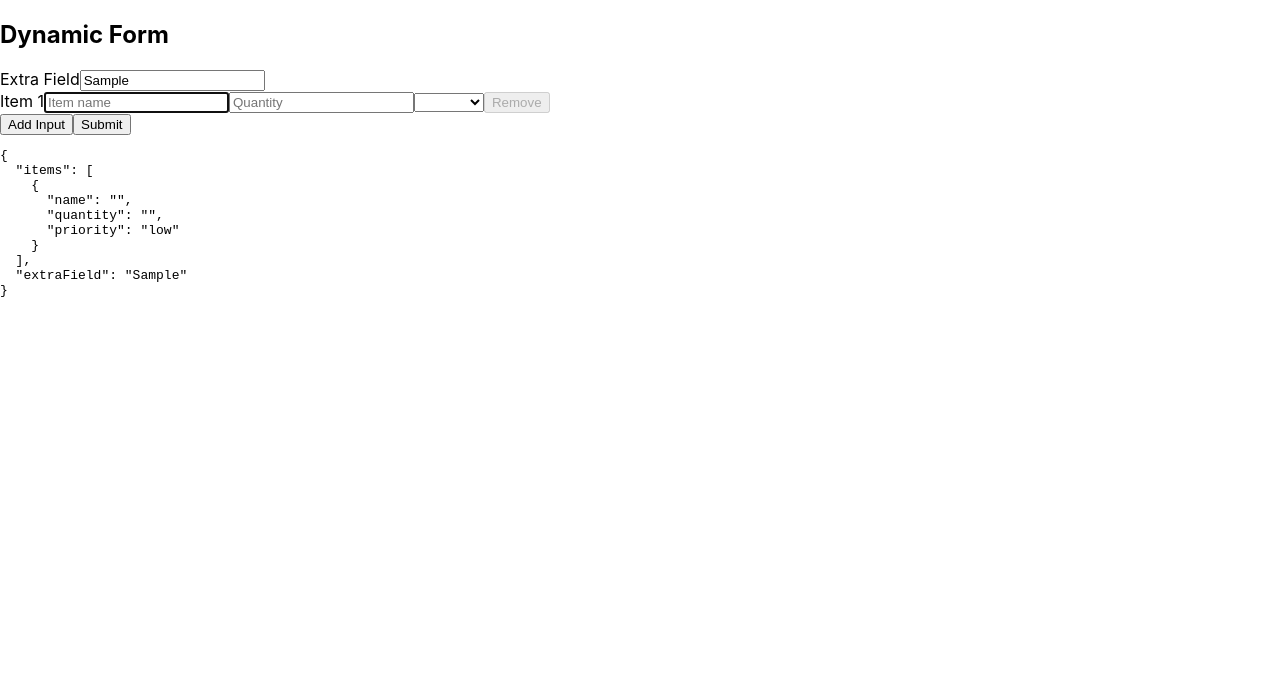
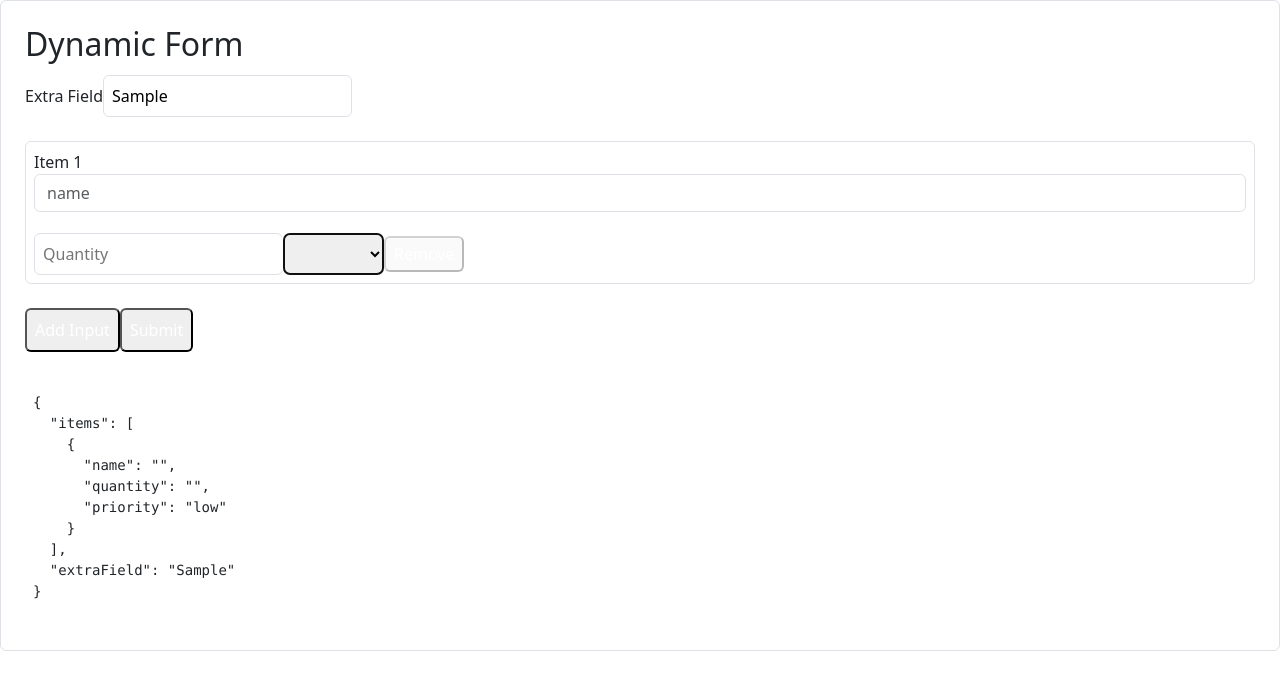
Before and after one commit to mayankfb43/react-tutorial, a React (Create React App) app: page / in a window 1280 px wide. Both pictures are taken after typing "Sample" into the empty fields and a click on the button "Add Input". Shown: the top 690 px of the page. Built offline with nearby package versions, Linux system fonts and the light colour scheme.

Commit message:
work on integrating bootstrap with react hook form

```diff
--- a/package.json
+++ b/package.json
@@ -9,6 +9,7 @@
     "@testing-library/react": "^13.4.0",
     "@testing-library/user-event": "^13.5.0",
     "axios": "^1.7.9",
+    "bootstrap": "^5.3.3",
     "react": "^19.0.0",
     "react-dom": "^19.0.0",
     "react-hook-form": "^7.54.2",
--- /dev/null
+++ b/src/app/formField/nested1.jsx
@@ -0,0 +1,17 @@
+import { useFormContext } from "react-hook-form"
+import { Quantity } from "./nested2";
+export function Name({index}) {
+
+    const {register,  formState: { errors }} = useFormContext();
+    return <>
+  <span>{errors.items?.[index]?.name &&
+   errors.items[index].name.message}
+  </span>
+  <div class="mb-3">
+  <input type="text"  {...register(`items.${index}.name`)} class="form-control" id="exampleFormControlInput1" placeholder="name" />
+</div>
+<Quantity index={index} />
+  </>
+
+
+}
--- /dev/null
+++ b/src/app/formField/nested2.jsx
@@ -0,0 +1,20 @@
+import { useFormContext } from "react-hook-form"
+
+export function Quantity({index}) {
+
+    const {register,  formState: { errors }} = useFormContext();
+    return <>
+   <input
+            {...register(`items.${index}.quantity`)}
+            placeholder="Quantity"
+            className="border p-2 w-full rounded mt-1"
+            type="number"
+          />
+          <span>{errors.items?.[index]?.quantity &&
+           errors.items[index].quantity.message}
+          </span>
+
+  </>
+
+
+}
--- a/src/app/reactHookForm.jsx
+++ b/src/app/reactHookForm.jsx
@@ -1,18 +1,11 @@
 import React from "react";
-import { useForm, useFieldArray } from "react-hook-form";
+import { useForm, useFieldArray, FormProvider } from "react-hook-form";
 import { yupResolver } from "@hookform/resolvers/yup";
 import * as yup from "yup";
+import { Name } from "./formField/nested1";
 
 function DynamicForm() {
-  const {
-    register,
-    control,
-    handleSubmit,
-    watch,
-    trigger,
-    setValue,
-    formState: { errors },
-  } = useForm({
+  const methods = useForm({
     defaultValues: {
       items: [],
       extraField: "", // Adding extra field
@@ -51,7 +44,10 @@ function DynamicForm() {
               }).test("low-quantity-previous", "Quantity is lower than previous row", function (value) {
                 const index = this.path.match(/\d+/)[0]; // Extract index from path
                 const items = watch("items") || []; // Now watch is initialized
-                if (items[index]?.quantity < items[index - 1]?.quantity) {
+
+
+
+                if (parseInt(items[index]?.quantity) < parseInt(items[index - 1]?.quantity)) {
                   return false;
                 }
                 return true;
@@ -62,6 +58,16 @@ function DynamicForm() {
     ),
   });
 
+  const {
+    register,
+    control,
+    handleSubmit,
+    watch,
+    trigger,
+    setValue,
+    formState: { errors },
+  } = methods;
+
   const { fields, append, remove } = useFieldArray({
     control,
     name: "items",
@@ -70,6 +76,8 @@ function DynamicForm() {
   const onSubmit = (data) => console.log("Form Data:", data);
 
   return (
+    <FormProvider {...methods}>
+
     <form onSubmit={handleSubmit(onSubmit)} className="p-4 border rounded w-96">
       <h2 className="text-lg font-bold mb-2">Dynamic Form</h2>
       <div className="mb-4">
@@ -87,25 +95,10 @@ function DynamicForm() {
           <label className="block font-semibold">Item {index + 1}</label>
 
           {/* Name Input */}
-          <input
-            {...register(`items.${index}.name`)}
-            placeholder="Item name"
-            className="border p-2 w-full rounded mt-1"
-          />
-          <span>{errors.items?.[index]?.name &&
-           errors.items[index].name.message}
-          </span>
+          <Name index={index} />
 
           {/* Quantity Input */}
-          <input
-            {...register(`items.${index}.quantity`)}
-            placeholder="Quantity"
-            className="border p-2 w-full rounded mt-1"
-            type="number"
-          />
-          <span>{errors.items?.[index]?.quantity &&
-           errors.items[index].quantity.message}
-          </span>
+
 
           {/* Priority Select */}
           <select
@@ -153,6 +146,7 @@ function DynamicForm() {
       {/* Watch Values (For Debugging) */}
       <pre className="mt-4 bg-gray-100 p-2">{JSON.stringify(watch(), null, 2)}</pre>
     </form>
+    </FormProvider>
   );
 }
 
--- a/src/index.js
+++ b/src/index.js
@@ -3,6 +3,7 @@ import ReactDOM from 'react-dom/client';
 import './index.css';
 import App from './App';
 import reportWebVitals from './reportWebVitals';
+import "bootstrap/dist/css/bootstrap.min.css";
 
 const root = ReactDOM.createRoot(document.getElementById('root'));
 root.render(
```
Also changed, not shown: 1 other file (tests, documents, lock files or other folders).
